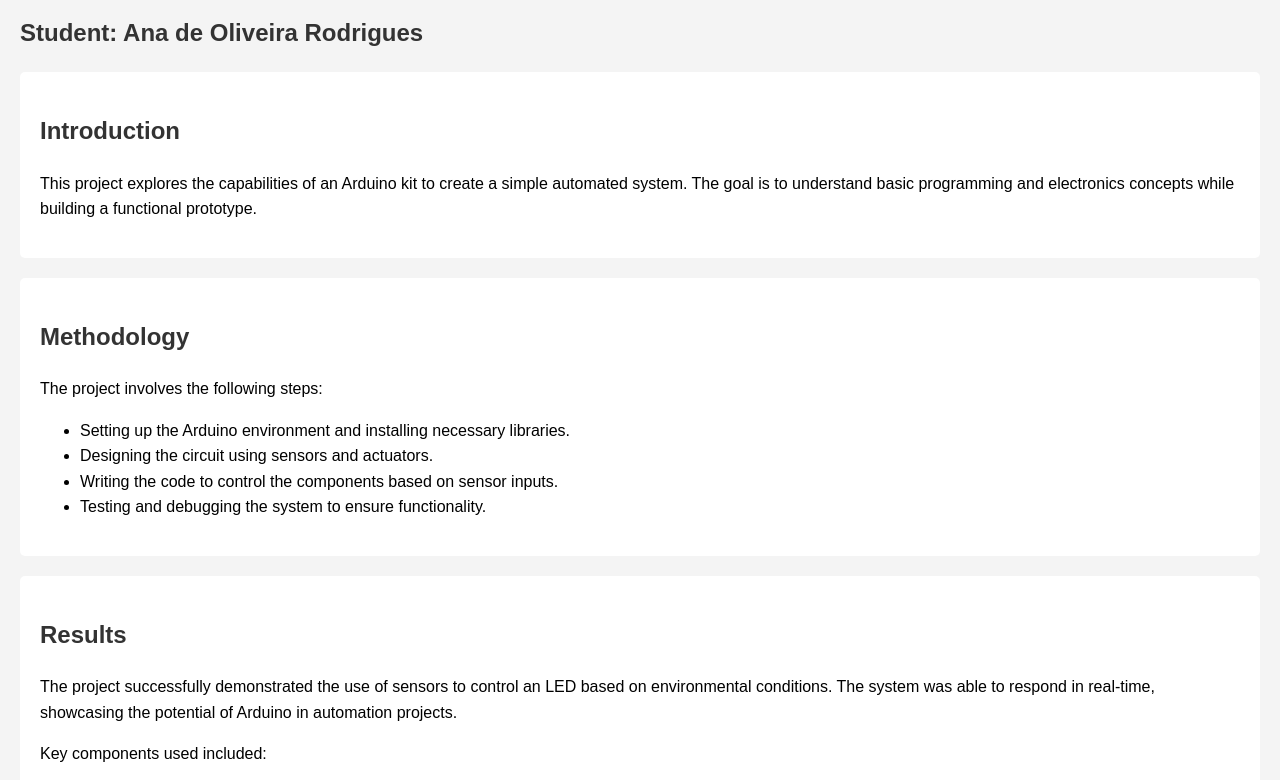
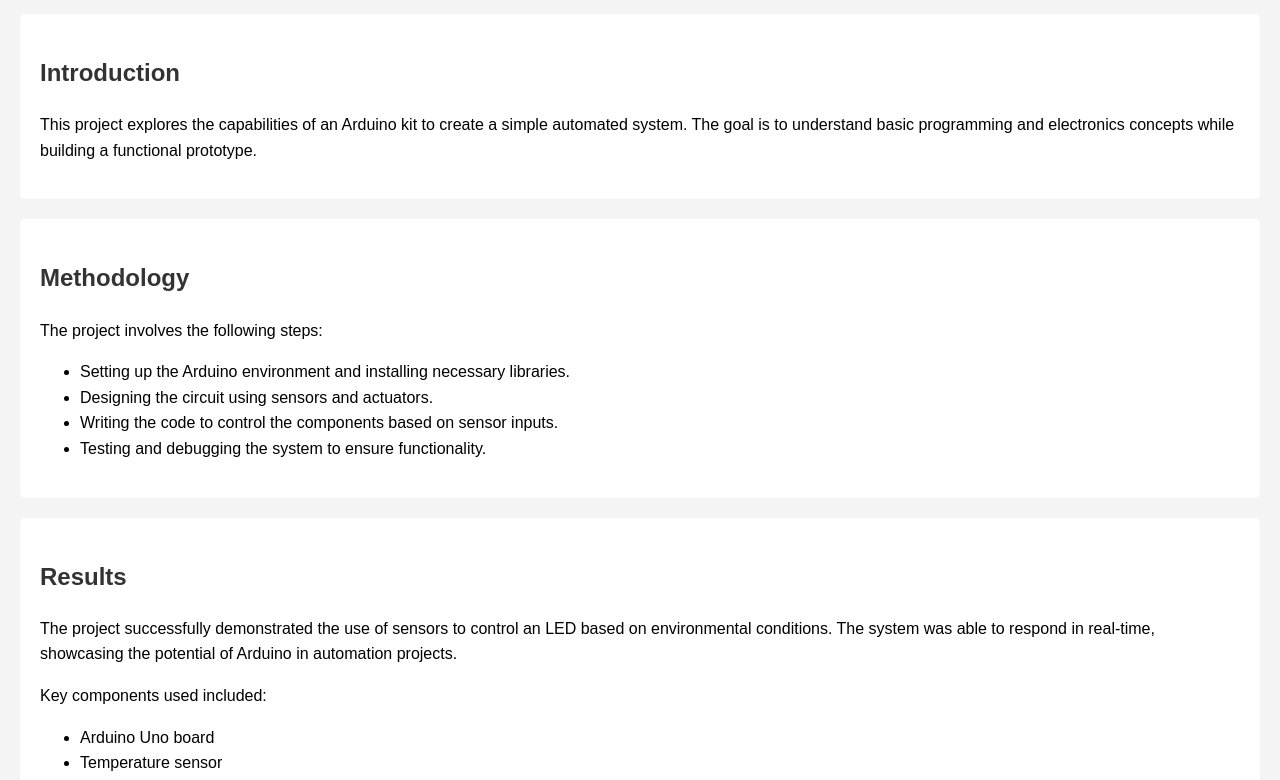
Before and after one commit to ProfessorAnaRodrigues/TECH117, a plain HTML site: page index.html in a window 1280 px wide. Shown: the part 80-860 px from the top of the page. Drawn offline with Linux system fonts and the light colour scheme.

Commit message:
Update index.html

```diff
--- a/index.html
+++ b/index.html
@@ -24,7 +24,6 @@
 </head>
 <body>
     <h1>Technical Report: Arduino Project</h1>
-    <h2>Student: Ana de Oliveira Rodrigues</h2>
 
     <section id="introduction">
         <h2>Introduction</h2>
```
